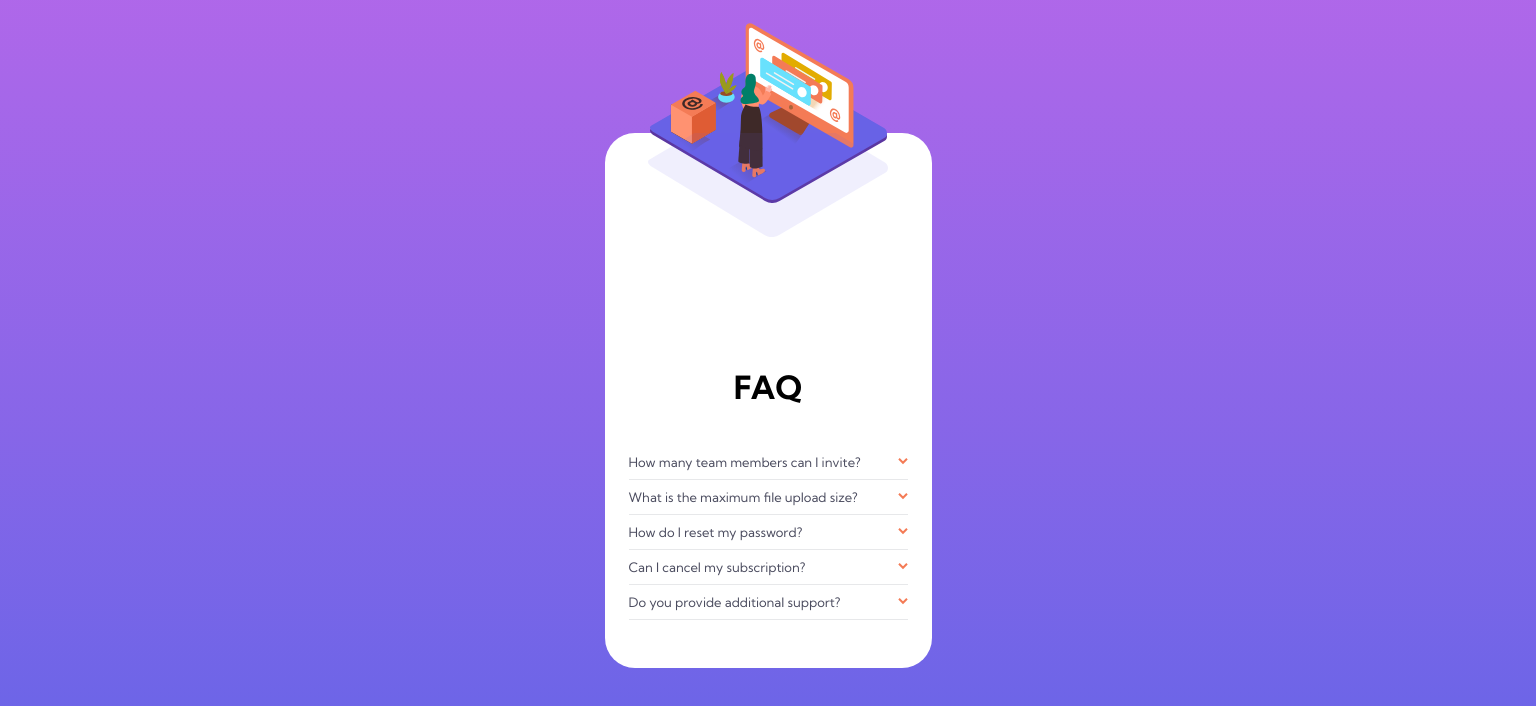
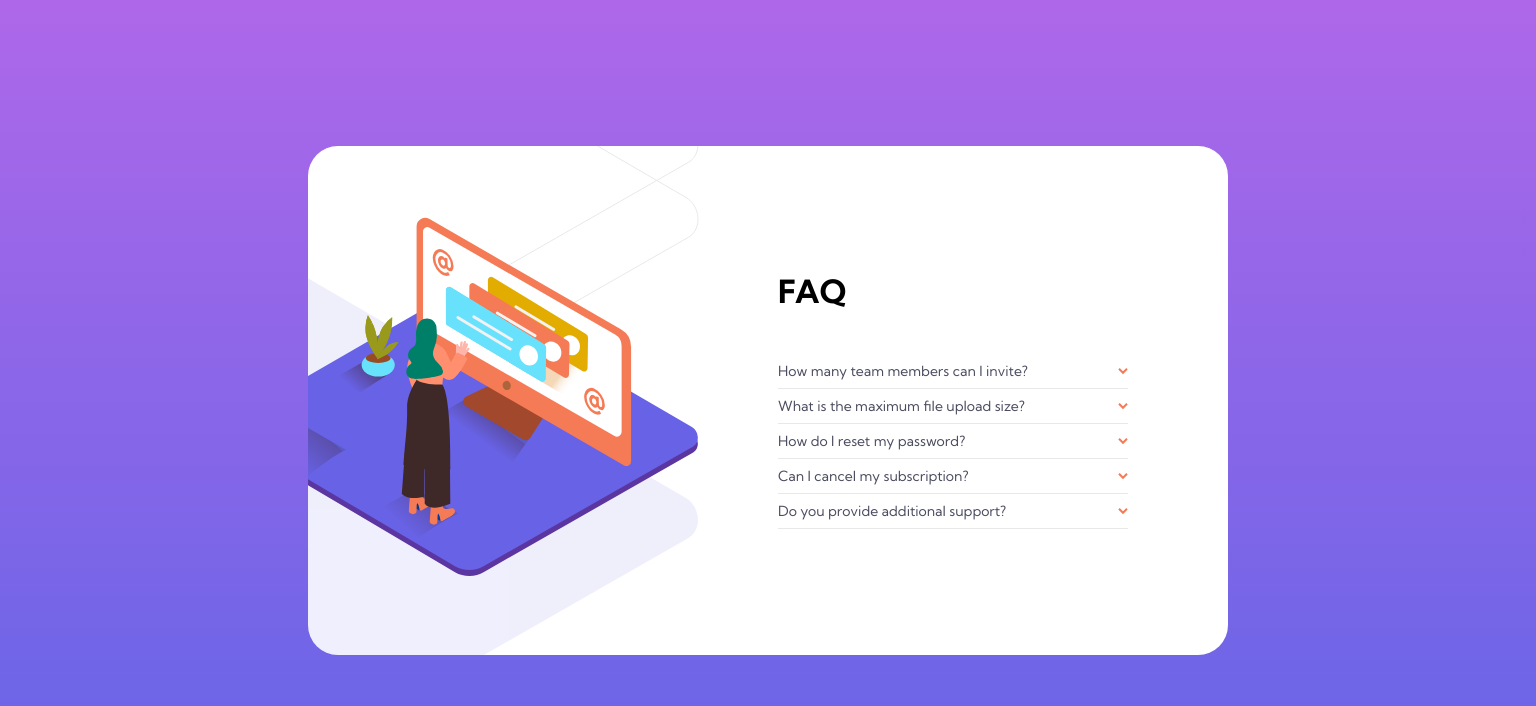
Before and after one commit to Alesvoy/faqAccordionCard, a website: page index.html in a window 1536 px wide. Drawn offline with Linux system fonts and the light colour scheme.

Commit message:
Finish desktop version

```diff
--- a/app.js
+++ b/app.js
@@ -1,6 +1,6 @@
 const listEl = document.querySelector('.faq__list');
 
-for (let i = 0; i < listEl.children.length; i++) {
+for (let i = 1; i < listEl.children.length; i++) {
   const boxEl = listEl.children[i].children[0];
   const textEl = listEl.children[i].children[1];
 
@@ -21,3 +21,26 @@ for (let i = 0; i < listEl.children.length; i++) {
     open = true;
   });
 }
+
+let desktop = false;
+const boxImgEl = document.querySelector('.card__image--3');
+
+window.addEventListener('resize', () => {
+  if (window.innerWidth > '1440') {
+    if (desktop) {
+      return;
+    }
+
+    console.log('desktop');
+    boxImgEl.classList.toggle('hide');
+    desktop = true;
+  } else if (window.innerWidth < '1440') {
+    if (!desktop) {
+      return;
+    }
+
+    console.log('mobile');
+    boxImgEl.classList.toggle('hide');
+    desktop = false;
+  }
+});
--- a/index.html
+++ b/index.html
@@ -16,6 +16,11 @@
     <link rel="stylesheet" href="style.css" />
   </head>
   <body>
+    <img
+      src="./images/illustration-box-desktop.svg"
+      alt="Box illustration"
+      class="card__image--3 hide"
+    />
     <main>
       <section class="card">
         <img
@@ -29,8 +34,8 @@
           class="card__image--2"
         />
         <div class="card__content">
-          <h1 class="card__title">FAQ</h1>
           <ul class="faq__list">
+            <h1 class="card__title">FAQ</h1>
             <li class="faq__item faq__item1">
               <div class="faq__titleBox">
                 <p class="faq__title">How many team members can I invite?</p>
--- a/sass/components/_card.scss
+++ b/sass/components/_card.scss
@@ -79,3 +79,75 @@
     }
   }
 }
+
+@media screen and (min-width: 1440px) {
+  .card {
+    width: 92rem;
+    min-height: 50.9rem;
+    flex-direction: row;
+    overflow-x: hidden;
+    overflow-y: hidden;
+
+    &__image {
+      &--1 {
+        content: url('../../images/illustration-woman-online-desktop.svg');
+        width: 47.2rem;
+        height: 35.9rem;
+        top: 7.1rem;
+        left: -8.2rem;
+        z-index: 1;
+      }
+
+      &--2 {
+        content: url('../../images/bg-pattern-desktop.svg');
+        width: 96.4rem;
+        height: 94.4rem;
+        top: -30rem;
+        left: -57.3rem;
+        z-index: 0;
+      }
+
+      &--3 {
+        position: absolute;
+        object-fit: cover;
+        object-position: center;
+        z-index: 2;
+        top: 45.8%;
+        left: 11.8%;
+      }
+    }
+
+    &__content {
+      width: 50%;
+      margin: 0;
+      margin-right: 4.5rem;
+      padding: 4rem 0;
+    }
+
+    &__title {
+      width: 35rem;
+      text-align: start;
+      margin-bottom: 4.3rem;
+    }
+  }
+
+  .faq {
+    &__list {
+      display: flex;
+      flex-direction: column;
+      align-items: center;
+    }
+
+    &__item {
+      width: 35rem;
+    }
+
+    &__text {
+      font-size: 1.4rem;
+    }
+
+    &__title {
+      font-size: 1.4rem;
+    }
+  }
+}
--- a/sass/layout/_home.scss
+++ b/sass/layout/_home.scss
@@ -5,7 +5,8 @@ main {
   display: flex;
   align-items: center;
   justify-content: center;
-  padding: 0 2.4rem;
+
+  position: relative;
 
   background: linear-gradient(
     to bottom,
```
Also changed, not shown: style.css.
